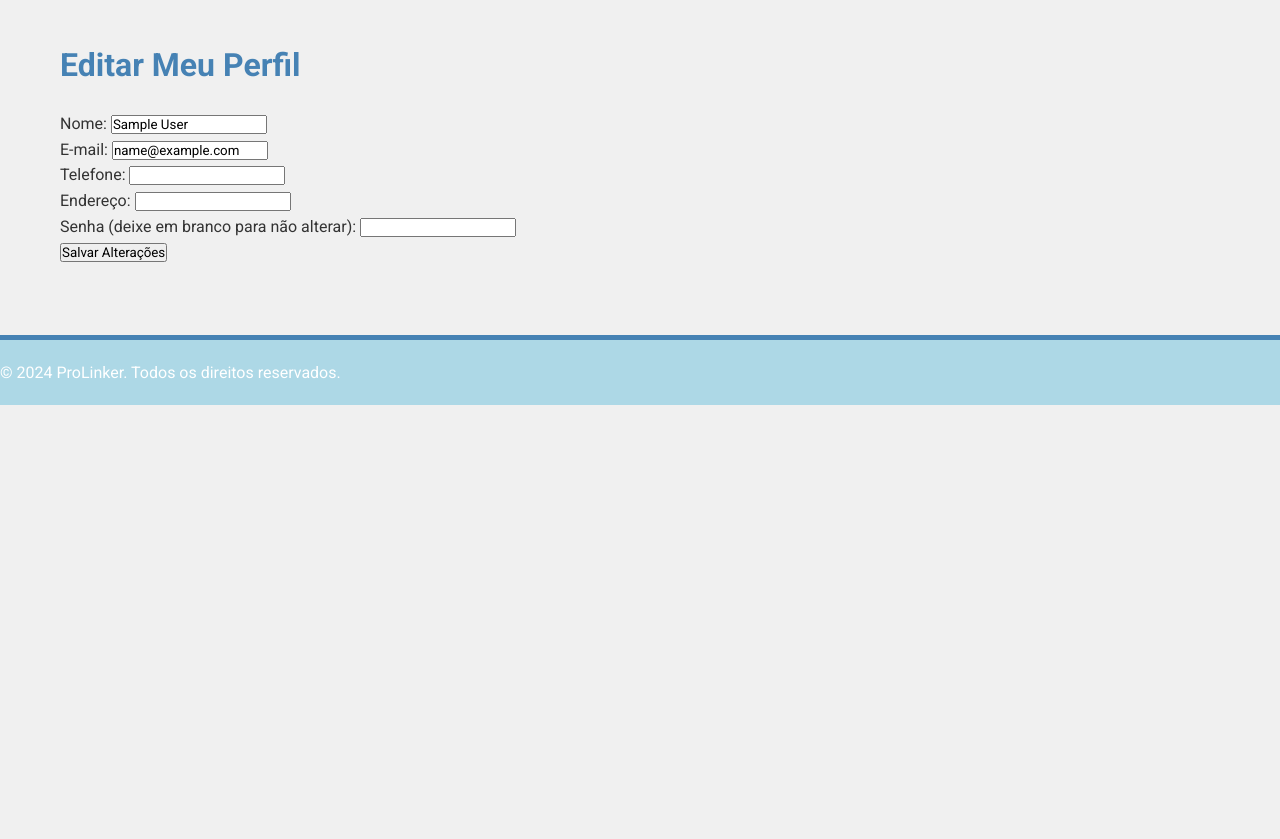
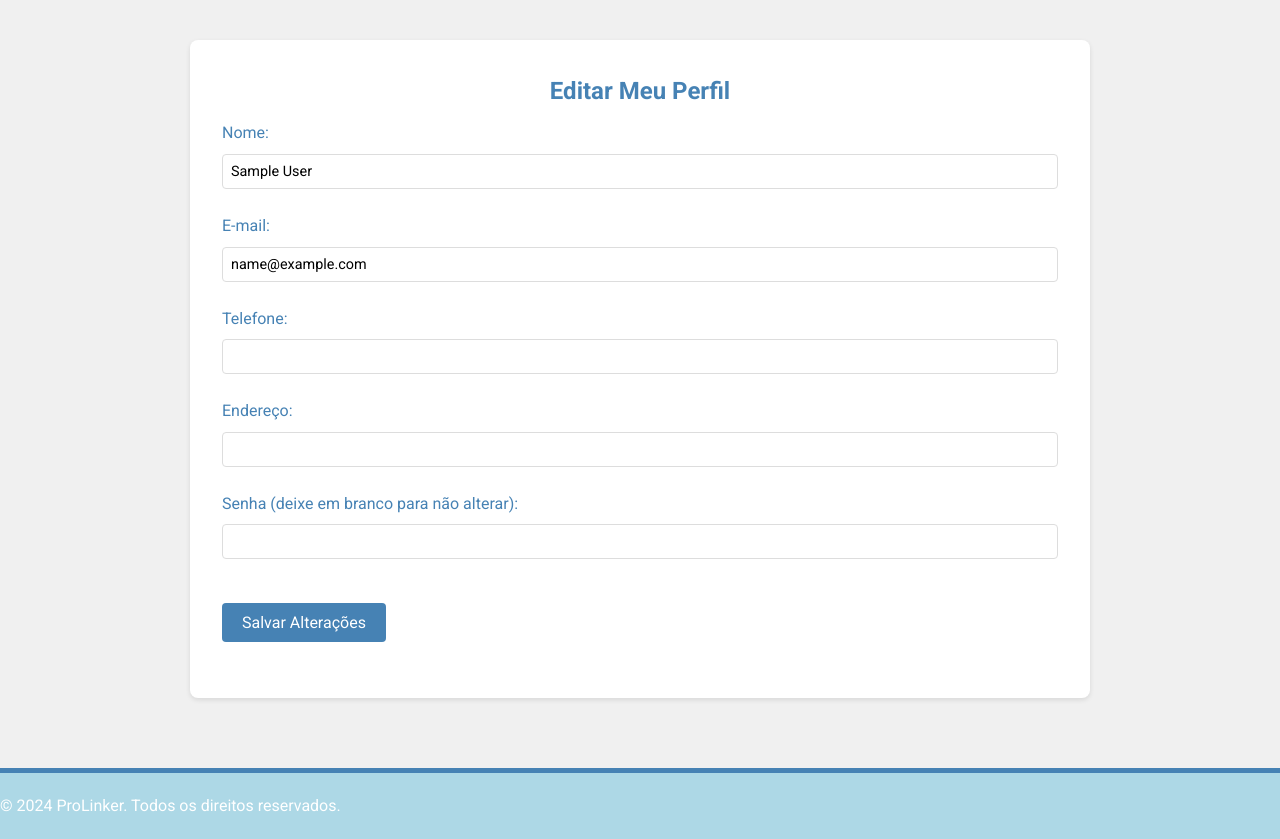
Before and after one commit to nielsondlima/Grupo-2, a PHP site: page /cliente/perfil.php in a window 1280 px wide. Shown: the part 109-948 px from the top of the page. Before the commit the page ends 514 px from the top, so only its background shows below. Run offline with PHP 8.4, Linux system fonts and the light colour scheme; the visitor is signed in with stand-in values (Sample User, id 1).

Commit message:
Criação do CSS da página "Meu perfil"
Foi criado o CSS da página "Meu perfil" de nome "Perfil2.css" onde estilizo os inputs, os textos, o botão e o conteiner da página

```diff
--- /dev/null
+++ b/perfil2.css
@@ -0,0 +1,114 @@
+/* Estilos para o container de conteúdo do perfil */
+.perfil-content {
+    display: flex;
+    align-items: flex-start;
+    gap: 30px;
+    background-color: #ffffff;
+    border-radius: 8px;
+    padding: 30px;
+    box-shadow: 0 4px 8px rgba(0, 0, 0, 0.1);
+}
+
+/* Estilos para a imagem de perfil */
+.perfil-image {
+    width: 200px;
+    height: 200px;
+    border-radius: 50%;
+    object-fit: cover;
+}
+
+/* Estilos para o container de informações do perfil */
+.perfil-info {
+    flex: 1;
+}
+
+/* Estilos para o nome do usuário */
+.perfil-info h3 {
+    font-size: 1.8rem;
+    color: #4682b4;
+    margin-bottom: 15px;
+}
+
+/* Estilos para os parágrafos de informação */
+.perfil-info p {
+    margin-bottom: 10px;
+}
+
+/* Estilos para o botão de edição */
+.edit-button {
+    background-color: #4682b4;
+    color: #ffffff;
+    padding: 10px 20px;
+    border: none;
+    border-radius: 4px;
+    cursor: pointer;
+    font-size: 1rem;
+    margin-top: 20px;
+    transition: background-color 0.3s ease;
+}
+
+/* Efeito hover para o botão de edição */
+.edit-button:hover {
+    background-color: #4169e1;
+}
+
+form {
+    background-color: #ffffff;
+    padding: 2rem;
+    border-radius: 8px;
+    box-shadow: 0 2px 5px rgba(0,0,0,0.1);
+}
+
+.form-group {
+    margin-bottom: 1rem;
+}
+
+label {
+    font-size: 1rem;
+    color: #4682b4;
+    margin-bottom: 0.5rem;
+    display: block;
+}
+
+input[type="text"],
+input[type="email"],
+input[type="tel"],
+input[type="password"],
+select {
+    width: 100%;
+    padding: 0.5rem;
+    border: 1px solid #ddd;
+    border-radius: 4px;
+    font-size: 0.9rem;
+    font-family: 'Roboto', sans-serif;
+}
+
+
+.form-group {
+    margin-bottom: 1.5rem;
+}
+
+#perfil {
+    display: flex;
+    flex-direction: column;
+    justify-content: center;
+    align-items: center;
+    width: 100%;
+    height: auto;
+    padding: 0 20px;
+}
+
+#perfil h2 {
+    margin-bottom: 10px;
+    font-size: 1.5rem;
+    color: #4682b4;
+    text-align: center;
+}
+
+.perfil-form {
+    width: 900px;
+    max-width: 90%;
+    padding: 2rem;
+    border-radius: 8px;
+    box-shadow: 0 2px 5px rgba(0,0,0,0.1);
+}
```
Also changed, not shown: index.php (+0 -8 lines).
